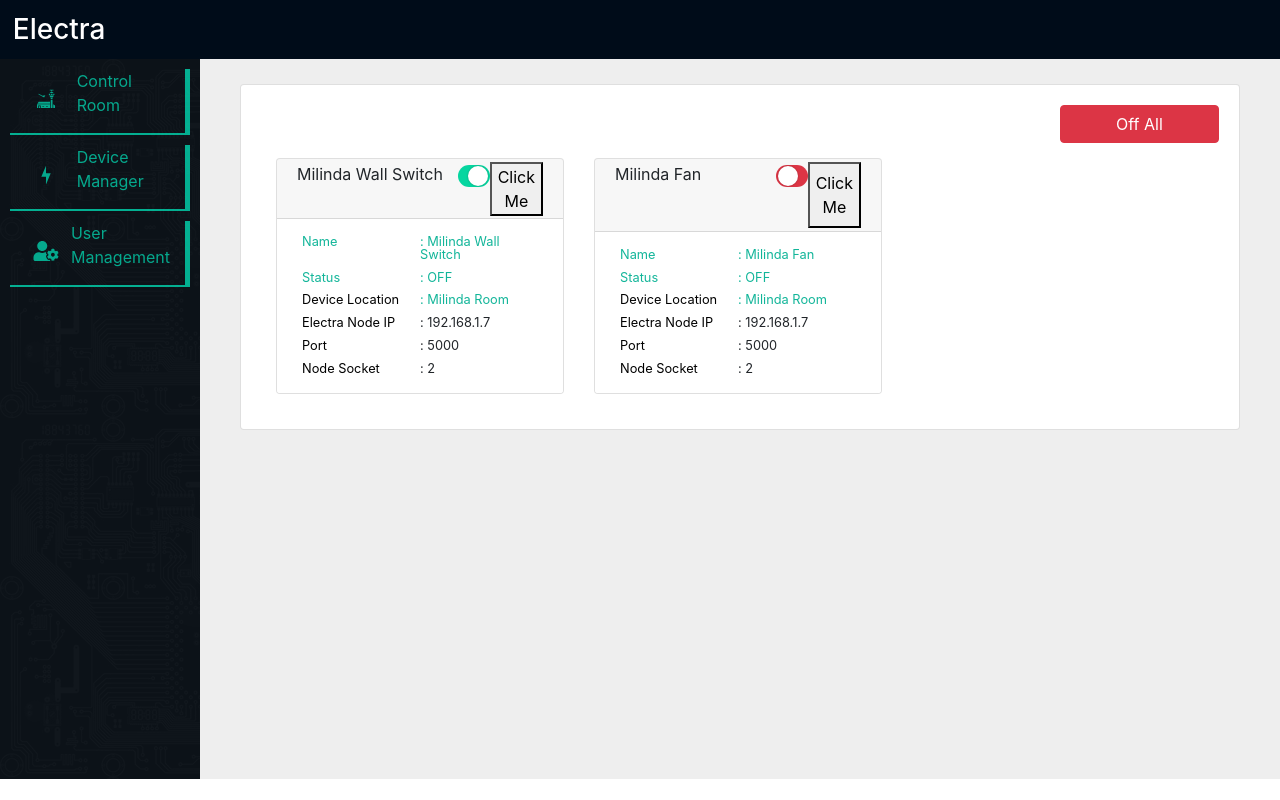
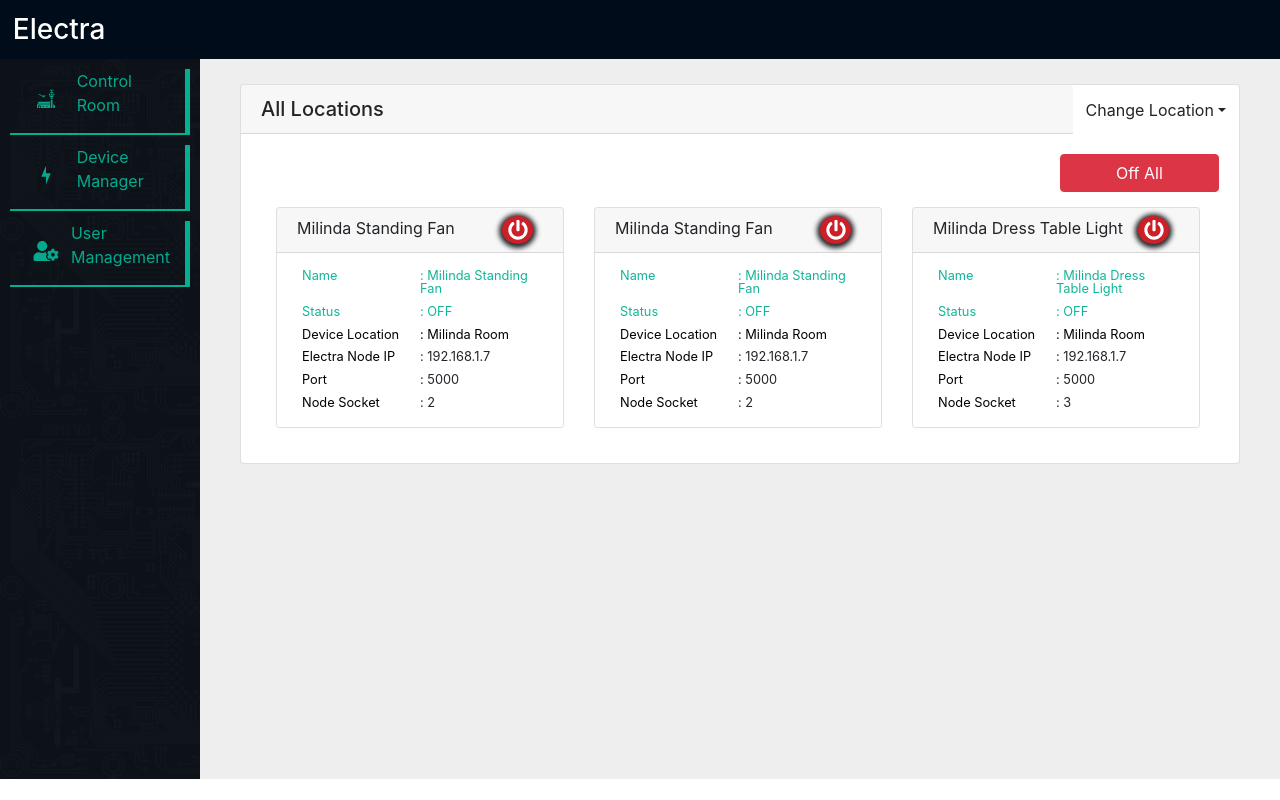
Before and after one commit to millesinghe/ElectraWeb, a React (Create React App) app: page / in a window 1280 px wide. Built offline with nearby package versions, Linux system fonts and the light colour scheme.

Commit message:
add switch OnOff button

```diff
--- a/src/ContentDiv/ConControl/ControlCenter.js
+++ b/src/ContentDiv/ConControl/ControlCenter.js
@@ -8,14 +8,14 @@ import 'bootstrap/dist/css/bootstrap.min.css';
 import './ControlCenter.css'
 export default class ControlCenter extends Component {
 
-    constructor(){
+    constructor() {
         super();
         this.getDeviceList();
     }
 
     state = {
         location: "All Locations",
-        cardlist : []
+        cardlist: []
 
     };
 
@@ -29,7 +29,7 @@ export default class ControlCenter extends Component {
     }
 
     renderParentCardHeader() {
-        return(
+        return (
             <div className="headerRow">
                 <Card.Header className="flex3" as="h5">{this.state.location}</Card.Header>
                 <div>
@@ -57,22 +57,32 @@ export default class ControlCenter extends Component {
         return <Card />;
     }
 
-    triggerStatus(id, status) {
-        console.log("Test Me Triggered" + id + " - " +status);
+    triggerStatus(id) {
+        this.state.cardlist.map(card => {
+            if (card.id === id) {
+                card.isOn = !card.isOn;
             }
 
-    getDeviceList(){
-        let card = new CardModel("Milinda Light", true, "Milinda Room", "192.168.1.7", "5000","4");
-        let card1 = new CardModel("Milinda Standing Fan", false, "Milinda Room", "192.168.1.7", "5000","2");
+            console.log("Scan-" + card.name + " - " + card.isOn);
+        });
+
+        console.log("Test Me Triggered");
+    }
+
+    getDeviceList() {
+        let card1 = new CardModel(1, "Milinda Standing Fan", false, "Milinda Room", "192.168.1.7", "5000", "2");
+        let card3 = new CardModel(3, "Milinda Dress Table Light", false, "Milinda Room", "192.168.1.7", "5000", "3");
+        let card2 = new CardModel(2, "Milinda Standing Fan", false, "Milinda Room", "192.168.1.7", "5000", "2");
 
         let myList = this.state.cardlist;
-        myList.push(card);
         myList.push(card1);
+        myList.push(card2);
+        myList.push(card3);
 
         this.setState({
-            cardlist:myList
+            cardlist: myList
         });
-        console.log("Card Data Loaded" );
+        console.log("Card Data Loaded");
     }
 
     render() {
@@ -80,7 +90,7 @@ export default class ControlCenter extends Component {
         return (
             <div>
                 <Card>
-                    {this.renderParentCardHeader}
+                    {this.renderParentCardHeader()}
 
                     <Card.Body>
                         <div className="headerRow">
@@ -89,25 +99,11 @@ export default class ControlCenter extends Component {
                         </div>
 
                         <div className="Card-Layout">
-                        <ElectraCard
-                                name="Milinda Wall Switch"
-                                isOn={true}
-                                location="Milinda Room"
-                                ip="192.168.1.7"
-                                port="5000"
-                                socket="2"
-                                myFunc = {this.triggerStatus.bind(this)}
+                            {this.state.cardlist.map(card => (
+                                <ElectraCard key={card.id} card={card}
+                                    myFunc={this.triggerStatus.bind(this)}
                                 />
-                            <ElectraCard
-                                name="Milinda Fan"
-                                isOn={false}
-                                location="Milinda Room"
-                                ip="192.168.1.7"
-                                port="5000"
-                                socket="2"
-                                myFunc = {this.triggerStatus.bind(this)}
-                            />
-
+                            ))}
                         </div>
 
                     </Card.Body>
@@ -118,7 +114,8 @@ export default class ControlCenter extends Component {
 }
 
 export class CardModel {
-    constructor(name, isOn, location, ip, port, socket) {
+    constructor(id, name, isOn, location, ip, port, socket) {
+        this.id = id;
         this.name = name;
         this.isOn = isOn;
         this.location = location;
--- a/src/DeviceTypeCards/Card.css
+++ b/src/DeviceTypeCards/Card.css
@@ -12,7 +12,7 @@
 .widthManage {
     margin-right: 0px !important;
     margin-left: 0px !important;
-    padding: 0.15rem 1.25rem !important;
+    padding: 0.5rem 1.25rem !important;
 }
 
 .card{
@@ -20,5 +20,29 @@
 }
 
 .childCard:hover{
-    box-shadow: 11px 12px 12px -7px;
+    box-shadow: 11px 12px 10px -10px;
 }
+
+#powerdiv{
+    height: 28px;
+    width: 31px;
+    background-color: #bbb;
+    border-radius: 50%;
+    background: #cb2027;
+    cursor: pointer;
+    background-size: contain;
+    box-shadow: 0px 1px 5px 3px;
+}
+
+.onState{
+    background: #1cab1c !important;;
+}
+
+#powerdiv:hover{
+    background : #330a0b
+}
+
+#powerSvg{
+    color: white;
+    display: inline-block;
+}
--- a/src/DeviceTypeCards/ElectraCard.js
+++ b/src/DeviceTypeCards/ElectraCard.js
@@ -1,25 +1,24 @@
-import React, { useState } from 'react'
+import React from 'react'
 
 import { ListGroup, Card } from 'react-bootstrap'
 import ToggleBtn from "../UtilComponent/ToggleBtn/ToggleBtn";
+import { FaPowerOff } from "react-icons/fa";
+
 
 import "./Card.css";
 
 export default class ElectraCard extends React.Component {
 
-    //const[value, setValue] = useState(false);
     state = {
-        value: false
+        value: false,
     }
 
 
-    btnClickRef(id,val) {
-        this.props.myFunc(id, val);
-        console.log(id + "ECard - " + val);
-
+    btnClickRef(card) {
+        this.props.myFunc(card.id);
+        this.setState({ value: card.isOn});
+        console.log(card.id + "-ECard");
     }
-
-
 
     render() {
 
@@ -27,17 +26,20 @@ export default class ElectraCard extends React.Component {
             <>
                 <Card className="childCard" style={{ width: '18rem' }}>
                     <Card.Header className="flex1 row widthManage">
-                        <div className="flex5">{this.props.name}</div>
+                        <div className="flex5">{this.props.card.name}</div>
                         <div className="flex1">
-                            <ToggleBtn isOn={this.props.isOn} handleToggle={() => { this.setState({ value :!this.state.value}) }} />
+                            {/* <ToggleBtn isOn={this.props.card} handleToggle={() => this.btnClickRef(this.props.card)} />
+                            <button onClick={() => this.btnClickRef(this.props.card)}>Switch</button>
+                             */}
+                            <div id="powerdiv" className={`${this.state.value ? "onState" : ""}`} onClick={() => this.btnClickRef(this.props.card)}><FaPowerOff id ="powerSvg" size='2rem'/></div>
                         </div>
-                        <button onClick={() => this.btnClickRef(this.props.name, this.props.isOn)}>Click Me</button>
+
                     </Card.Header>
                     <ListGroup variant="flush">
                         <ListGroup.Item>
                             <div className="nodeRow">
                                 <p className="keyName flex3 closeText">Name</p>
-                                <p className="flex3 closeText">: {this.props.name}</p>
+                                <p className="flex3 closeText">: {this.props.card.name}</p>
                             </div>
                             <div className="nodeRow">
                                 <p className="keyName flex3 closeText">Status</p>
@@ -45,19 +47,19 @@ export default class ElectraCard extends React.Component {
                             </div>
                             <div className="nodeRow">
                                 <p className="keyName flex3 closeText black">Device Location</p>
-                                <p className="flex3 closeText">: {this.props.location}</p>
+                                <p className="flex3 closeText black">: {this.props.card.location}</p>
                             </div>
                             <div className="nodeRow">
                                 <div className="keyName flex3 closeText black">Electra Node IP</div>
-                                <div className="flex3 closeText">: {this.props.ip}</div>
+                                <div className="flex3 closeText">: {this.props.card.ip}</div>
                             </div>
                             <div className="nodeRow">
                                 <div className="keyName flex3 closeText black">Port</div>
-                                <div className="flex3 closeText">: {this.props.port}</div>
+                                <div className="flex3 closeText">: {this.props.card.port}</div>
                             </div>
                             <div className="nodeRow">
                                 <div className="keyName flex3 closeText black">Node Socket</div>
-                                <div className="flex3 closeText">: {this.props.socket}</div>
+                                <div className="flex3 closeText">: {this.props.card.socket}</div>
                             </div>
 
                         </ListGroup.Item>
@@ -72,7 +74,7 @@ export default class ElectraCard extends React.Component {
 
 function displayTest(value) {
 
-    if (value == 'true') {
+    if (value === 'true') {
         return "ON"
     } else {
         return "OFF"
```
Lines whose indentation alone changed are shown as unchanged.
